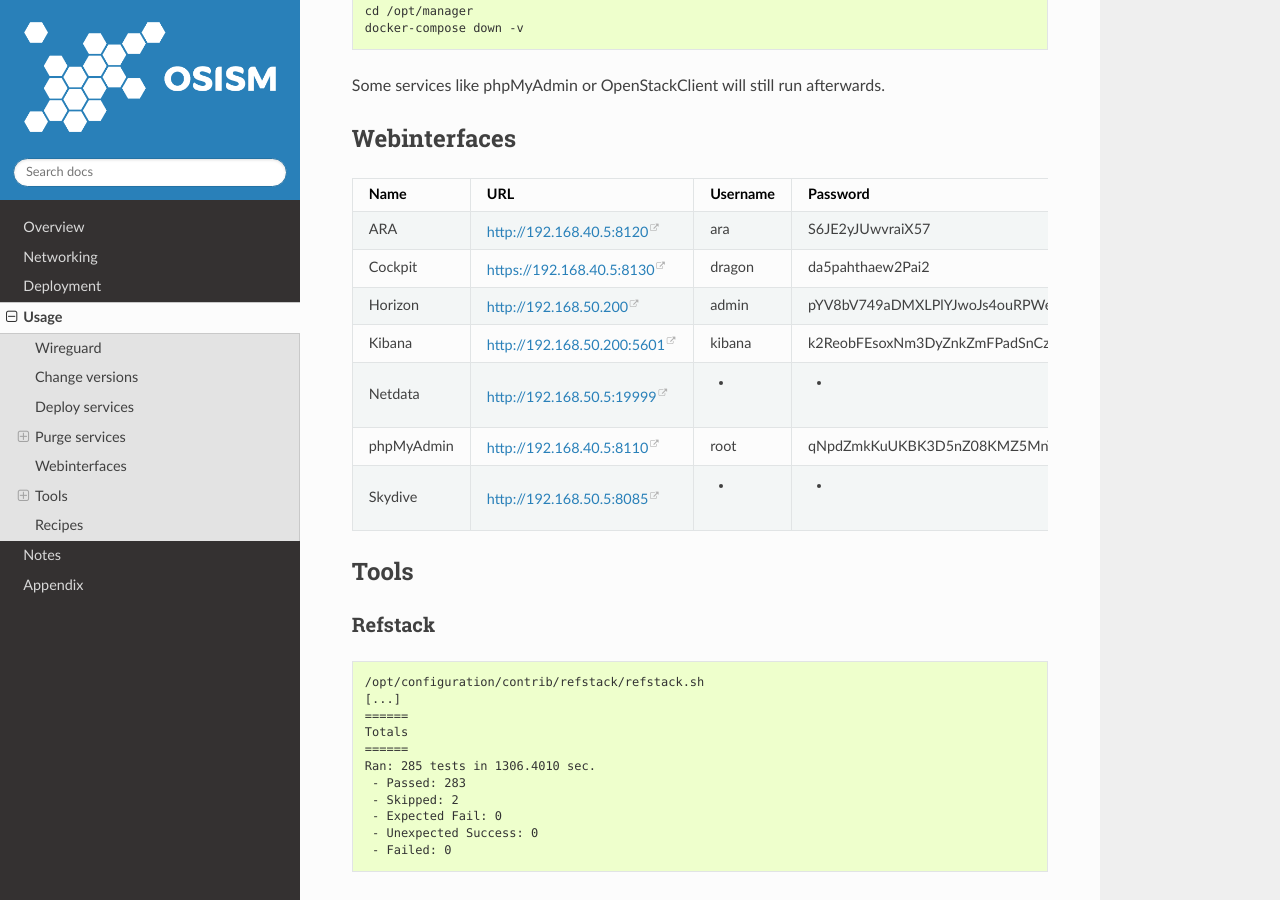
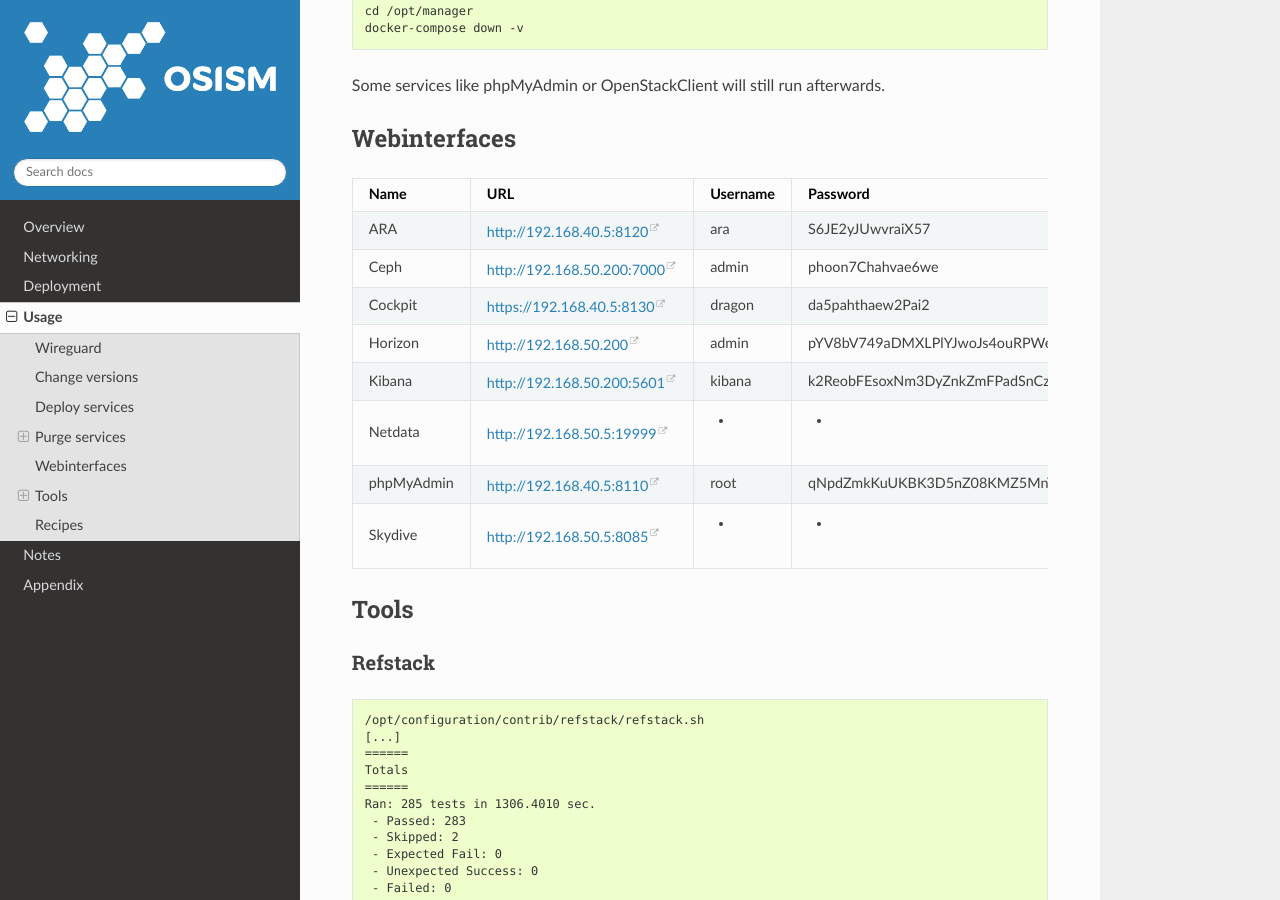
Before and after one commit to osism/testbed, a Sphinx documentation site: the page built from docs/source/usage.rst, in a window 1280 px wide and 900 px high, scrolled down 2207 px. Built offline with Sphinx 7.4.7 and the Read the Docs theme 2.0.0, drawn with Linux system fonts in a browser that asks for light colours.

Commit message:
ceph: fix dashboard (#182)

```diff
--- a/docs/source/usage.rst
+++ b/docs/source/usage.rst
@@ -110,6 +110,7 @@
 Name             URL                        Username Password
 ================ ========================== ======== ========================================
 ARA              http://192.168.40.5:8120   ara      S6JE2yJUwvraiX57
+Ceph             http://192.168.50.200:7000 admin    phoon7Chahvae6we
 Cockpit          https://192.168.40.5:8130  dragon   da5pahthaew2Pai2
 Horizon          http://192.168.50.200      admin    pYV8bV749aDMXLPlYJwoJs4ouRPWezCIOXYAQP6v
 Kibana           http://192.168.50.200:5601 kibana   k2ReobFEsoxNm3DyZnkZmFPadSnCz6BjQhaLFoyB
```
Also changed, not shown: 3 other files.
